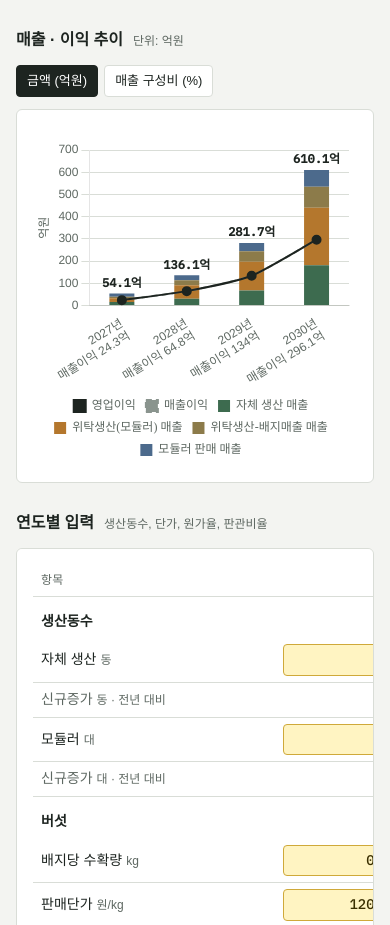
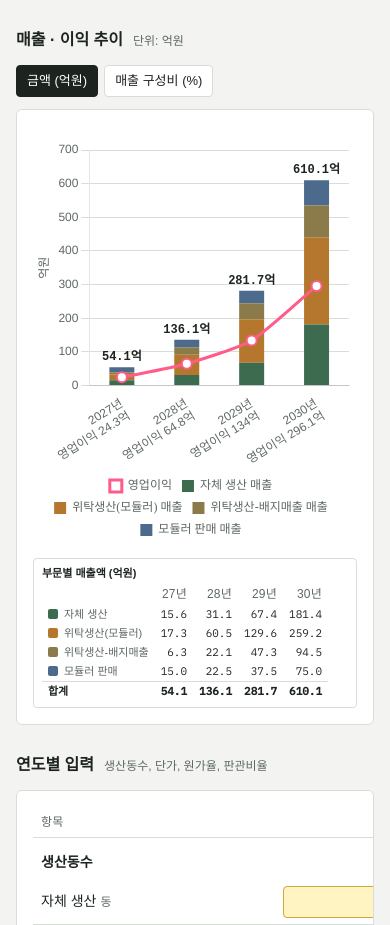
Before and after one commit to wooli1801-beep/mushroom-forecast, a plain HTML site: page docs/index.html in a window 390 px wide. Shown: the part 1437-2362 px from the top of the page. Drawn offline with nearby package versions, Linux system fonts and the light colour scheme; a web font is replaced by a local one.

Commit message:
Chart: operating profit line in bright pink, revenue data table inset
Drop the gross-profit line; the operating-profit trend line is bright pink
with hollow points and its values appear under each year. A per-segment
revenue table in 억원 sits in the chart's empty top-left corner (below the
chart on phones).

Co-Authored-By: Claude Opus 5.5 <noreply@anthropic.com>

```diff
--- a/docs/index.html
+++ b/docs/index.html
@@ -21,7 +21,7 @@
   --c-med: #8c7b4a;       /* 배지 매출 */
   --c-mod: #4c6a8c;       /* 모듈러 판매 */
   --c-gross: #8a948e;     /* 매출이익 선 */
-  --c-profit: #1d2420;    /* 영업이익 선 */
+  --c-profit: #ff5c8a;    /* 영업이익 추세선: 밝은 분홍 */
   --input-bg: #fff4c2;    /* 입력칸: 엑셀 '입력' 노란색 계열 */
   --input-line: #cfa93a;
   --input-fg: #3a2f00;
@@ -34,13 +34,13 @@
 @media (prefers-color-scheme: dark) {
   :root:not([data-theme="light"]) {
     --bg: #151a17; --surface: #1d2420; --fg: #e6ebe7; --muted: #9aa59e; --line: #333d37;
-    --accent: #7fb08f; --c-mush: #d9a35d; --c-med: #c4b27c; --c-mod: #8eaccc; --c-gross: #9aa59e; --c-profit: #e6ebe7;
+    --accent: #7fb08f; --c-mush: #d9a35d; --c-med: #c4b27c; --c-mod: #8eaccc; --c-gross: #9aa59e; --c-profit: #ff8fb0;
     --input-bg: #3b3418; --input-line: #9c8433; --input-fg: #fbefc0; --row-alt: #222a25; --warn: #f08b77; --warn-bg: #3a2420; color-scheme: dark;
   }
 }
 :root[data-theme="dark"] {
   --bg: #151a17; --surface: #1d2420; --fg: #e6ebe7; --muted: #9aa59e; --line: #333d37;
-  --accent: #7fb08f; --c-mush: #d9a35d; --c-med: #c4b27c; --c-mod: #8eaccc; --c-gross: #9aa59e; --c-profit: #e6ebe7;
+  --accent: #7fb08f; --c-mush: #d9a35d; --c-med: #c4b27c; --c-mod: #8eaccc; --c-gross: #9aa59e; --c-profit: #ff8fb0;
   --input-bg: #3b3418; --input-line: #9c8433; --input-fg: #fbefc0; --row-alt: #222a25; --warn: #f08b77; --warn-bg: #3a2420; color-scheme: dark;
 }
 * { box-sizing: border-box; }
@@ -88,7 +88,17 @@ button:disabled { opacity: 0.6; cursor: default; }
 .kpi { background: var(--surface); border: 1px solid var(--line); border-radius: 6px; padding: 12px 14px; }
 .kpi .k { font-size: 12px; color: var(--muted); letter-spacing: 0.02em; }
 .kpi .v { font-family: var(--font-num); font-size: 20px; font-weight: 500; }
-.chart-box { position: relative; height: 340px; }
+.chart-box { position: relative; height: 420px; }
+.chart-wrap { position: relative; }
+.chart-table { position: absolute; background: var(--surface); border: 1px solid var(--line); border-radius: 4px; padding: 6px 8px; pointer-events: none; }
+.chart-table table { min-width: 0; width: auto; font-family: var(--font-num); font-size: 11px; }
+.chart-table caption { text-align: left; font-family: var(--font-body); font-size: 11px; font-weight: 700; color: var(--fg); padding-bottom: 2px; }
+.chart-table th, .chart-table td { padding: 1px 6px; border: none; }
+.chart-table th { font-family: var(--font-body); font-weight: 400; color: var(--muted); text-align: left; }
+.chart-table thead th { text-align: right; }
+.chart-table td { text-align: right; color: var(--fg); }
+.chart-table tr.sum th, .chart-table tr.sum td { font-weight: 700; color: var(--fg); border-top: 1px solid var(--line); }
+@media (max-width: 600px) { .chart-table { position: static; margin-top: 12px; overflow-x: auto; } }
 .dot { display: inline-block; width: 10px; height: 10px; border-radius: 2px; margin-right: 6px; vertical-align: -1px; }
 .warn { color: var(--warn); }
 .badge { display: inline-block; font-size: 11px; padding: 1px 6px; border-radius: 10px; background: var(--warn-bg); color: var(--warn); margin-left: 6px; font-family: var(--font-body); }
@@ -138,7 +148,7 @@ button:disabled { opacity: 0.6; cursor: default; }
       <button type="button" data-mode="amount" aria-pressed="true">금액 (억원)</button>
       <button type="button" data-mode="share" aria-pressed="false">매출 구성비 (%)</button>
     </div>
-    <div class="panel"><div class="chart-box"><canvas id="chart" aria-label="연도별 매출, 매출이익, 영업이익 그래프"></canvas></div></div>
+    <div class="panel chart-wrap"><div class="chart-box"><canvas id="chart" aria-label="연도별 부문별 매출과 영업이익 그래프"></canvas></div><div class="chart-table" id="chartTable"></div></div>
   </section>
 
   <section>
@@ -496,22 +506,16 @@ const valueLabels = {
 function drawChart(R) {
   if (typeof Chart === "undefined") return;
   const share = chartMode === "share";
-  // 연도 아래에 이익 금액 (판관비가 있으면 영업이익도)
-  const labels = years().map((yr, i) => {
-    const y = R.Y[i], lines = [`${yr}년`];
-    if (!share) {
-      lines.push(`매출이익 ${fmtEok(y.gross.total)}`);
-      if (Math.abs(y.op.total - y.gross.total) >= 1) lines.push(`영업이익 ${fmtEok(y.op.total)}`);
-    }
-    return lines;
-  });
+  // 연도 아래에 영업이익 금액
+  const labels = years().map((yr, i) => share ? [`${yr}년`] : [`${yr}년`, `영업이익 ${fmtEok(R.Y[i].op.total)}`]);
   const val = (y, v) => share ? (y.rev.total ? v / y.rev.total * 100 : 0) : v / EOK;
   const bar = { type: "bar", stack: "s", order: 3, barPercentage: 0.55, categoryPercentage: 0.7, maxBarThickness: 64 };
   const ds = COLS.map(c => ({ ...bar, label: `${c.name} 매출`, backgroundColor: css(c.color), data: R.Y.map(y => +val(y, y.rev[c.key]).toFixed(2)) }));
   if (!share) ds.push(
-    { type: "line", stack: "g", label: "매출이익", data: R.Y.map(y => +(y.gross.total / EOK).toFixed(2)), borderColor: css("--c-gross"), backgroundColor: css("--c-gross"), borderDash: [6, 4], borderWidth: 2, pointRadius: 3, tension: 0.2, order: 2 },
-    { type: "line", stack: "o", label: "영업이익", data: R.Y.map(y => +(y.op.total / EOK).toFixed(2)), borderColor: css("--c-profit"), backgroundColor: css("--c-profit"), borderWidth: 2, pointRadius: 4, tension: 0.2, order: 1 },
+    { type: "line", stack: "o", label: "영업이익", data: R.Y.map(y => +(y.op.total / EOK).toFixed(2)), borderColor: css("--c-profit"), backgroundColor: css("--surface"),
+      borderWidth: 3, pointRadius: 5, pointBorderWidth: 2, pointHoverRadius: 6, tension: 0.2, order: 1 },
   );
+  renderChartTable(R, share);
   const fg = css("--muted"), grid = css("--line");
   if (chart) chart.destroy();
   chart = new Chart($("chart"), {
@@ -535,9 +539,24 @@ function drawChart(R) {
       },
     },
   });
-  chart.$labels = { mode: chartMode, total: R.Y.map(y => y.rev.total), gross: R.Y.map(y => y.gross.total), op: R.Y.map(y => y.op.total),
-    grossIdx: COLS.length, opIdx: COLS.length + 1, fg: css("--fg"), grossColor: css("--c-gross"), opColor: css("--c-profit") };
+  chart.$labels = { mode: chartMode, total: R.Y.map(y => y.rev.total), fg: css("--fg") };
   chart.draw();
+  // 데이터 표를 그래프 영역 좌측 상단에 맞춘다 (좁은 화면에서는 CSS가 그래프 아래로 내림)
+  const tb = $("chartTable");
+  tb.style.left = `${chart.chartArea.left + 8}px`;
+  tb.style.top = `${chart.chartArea.top + 4}px`;
+}
+
+// 그래프 안 좌측 상단: 부문별 매출액 데이터 표 (억원)
+function renderChartTable(R, share) {
+  const tb = $("chartTable");
+  tb.hidden = share;
+  if (share) return;
+  const eok = v => (v / EOK).toLocaleString("ko-KR", { minimumFractionDigits: 1, maximumFractionDigits: 1 });
+  tb.innerHTML = `<table><caption>부문별 매출액 (억원)</caption><thead><tr><th></th>${years().map(y => `<th>${String(y).slice(2)}년</th>`).join("")}</tr></thead><tbody>` +
+    COLS.map(c => `<tr><th><span class="dot" style="background:var(${c.color})"></span>${c.name}</th>${R.Y.map(y => `<td>${eok(y.rev[c.key])}</td>`).join("")}</tr>`).join("") +
+    `<tr class="sum"><th>합계</th>${R.Y.map(y => `<td>${eok(y.rev.total)}</td>`).join("")}</tr>` +
+    "</tbody></table>";
 }
 $("chartMode").addEventListener("click", e => {
   const b = e.target.closest("button[data-mode]");
```
Also changed, not shown: index.html (+37 -18 lines).
